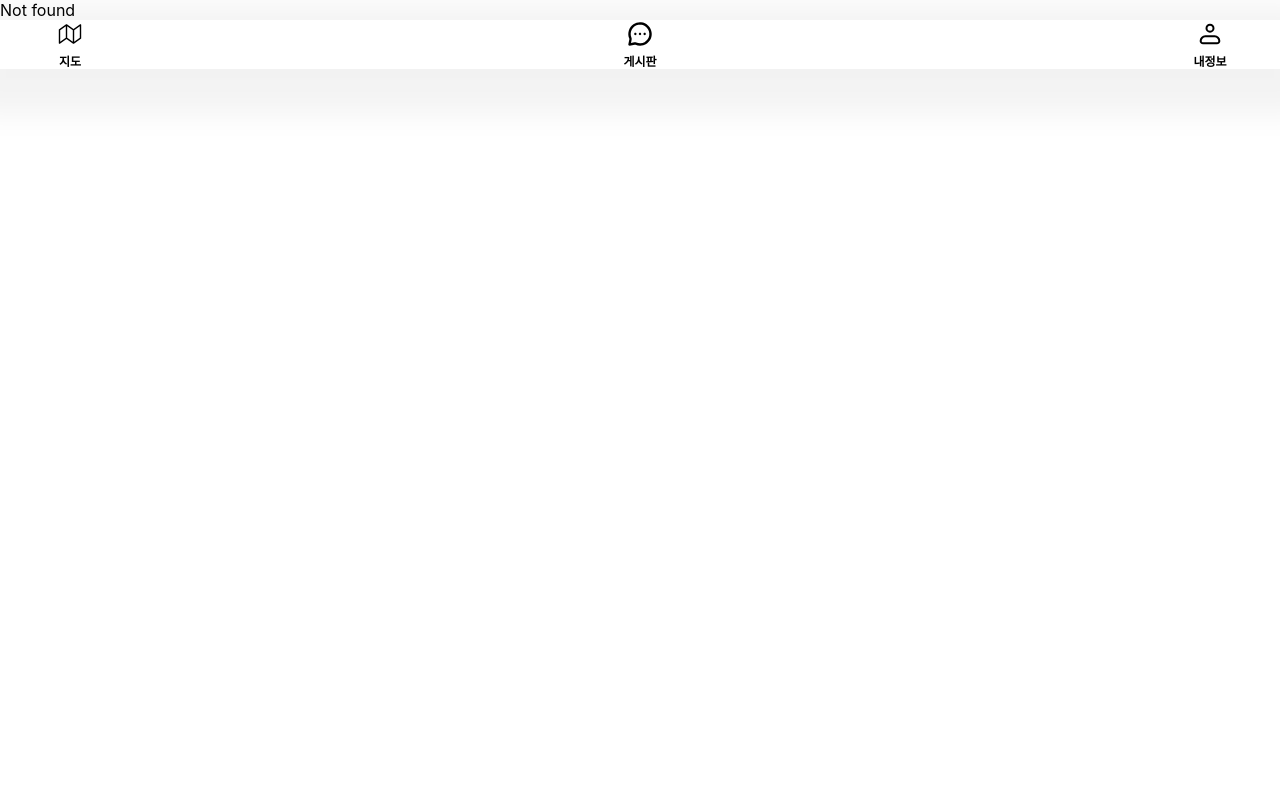
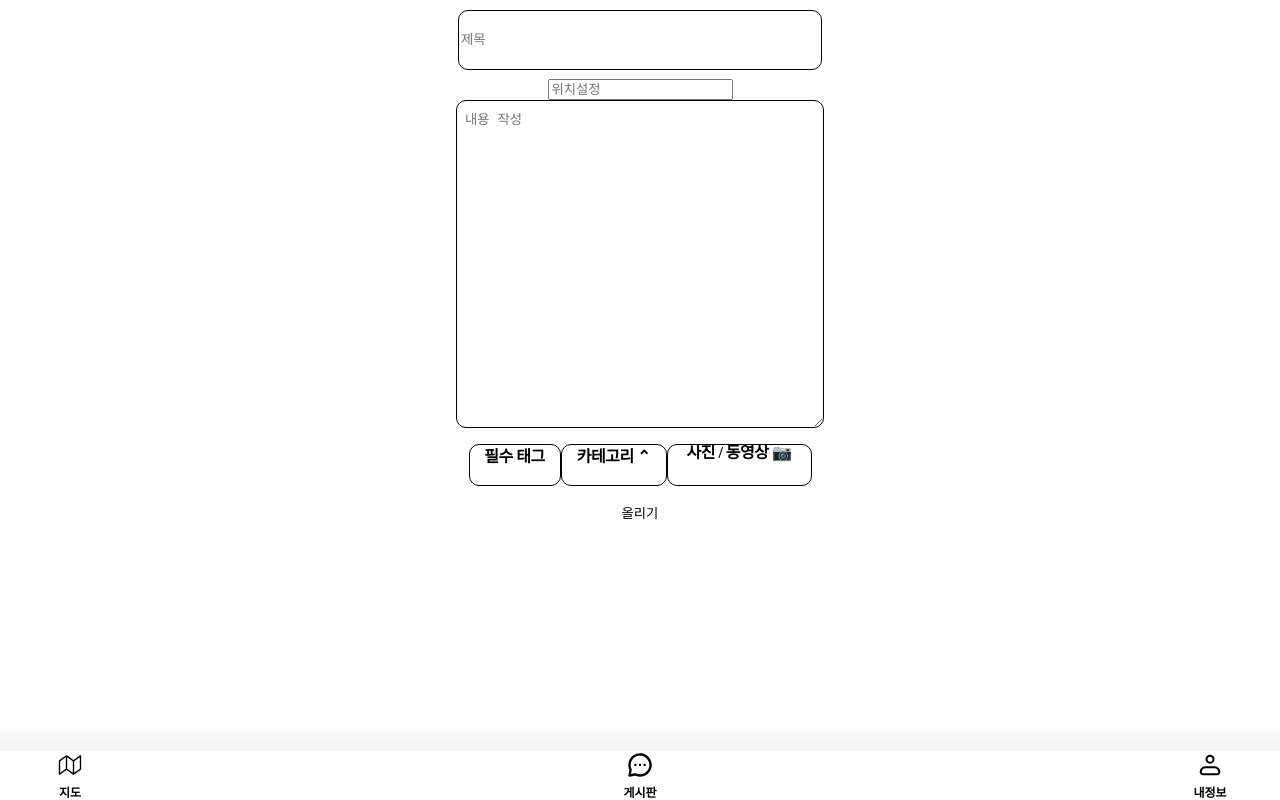
Before and after one commit to GyunHeee/Team_OE-FRONT, a React (Create React App) app: page /addPost in a window 1280 px wide. Before the commit this address had no page. Built offline with nearby package versions, Linux system fonts and the light colour scheme.

Commit message:
Feat: add AddpostView layout

```diff
--- a/src/index.js
+++ b/src/index.js
@@ -9,6 +9,8 @@ import HomeView from './pages/HomeView';
 import PostView from './pages/PostView';
 import PostListView from './pages/PostListView';
 import AlertView from './pages/user/AlertView';
+import LoginView from './pages/auth/LoginView';
+import AddPostView from './pages/user/AddPostView';
 
 const router = createBrowserRouter([
   {
@@ -20,6 +22,8 @@ const router = createBrowserRouter([
       { path: '/board/:board_id', element: <PostView /> },
       { path: '/boardList', element: <PostListView /> },
       { path: '/alert/:user_id', element: <AlertView /> },
+      { path: '/login', element: <LoginView /> },
+      { path: '/addPost', element: <AddPostView /> },
     ],
   },
 ]);
--- /dev/null
+++ b/src/pages/user/AddPostView.jsx
@@ -0,0 +1,97 @@
+import React, { useState } from 'react';
+import styles from './AddPostView.module.css';
+import styled from 'styled-components';
+
+// const DropdownContainer = styled.div`
+//   position: relative;
+//   display: inline-block;
+// `;
+
+// const div = styled.button`
+//   font-family: Pretendard;
+//   font-size: 12px;
+//   font-weight: 600;
+//   letter-spacing: -0.5px;
+//   text-align: left;
+//   padding: 0.5rem 0.8rem;
+//   border: 1px solid #eeeeee;
+//   border-radius: 10px 10px 0 0;
+//   white-space: nowrap;
+//   overflow: hidden;
+//   text-overflow: ellipsis;
+//   min-width: 80px;
+// `;
+
+const DropdownContent = styled.ul`
+  display: ${(props) => (props.isOpen ? 'block' : 'none')};
+  z-index: 1;
+`;
+const DropdownItem = styled.li`
+  padding: 0.5rem 0.8rem;
+  cursor: pointer;
+
+  font-family: Pretendard;
+
+  letter-spacing: -0.5px;
+  text-align: left;
+  padding: 0.5rem 0.8rem;
+  white-space: nowrap;
+  overflow: hidden;
+  text-overflow: ellipsis;
+  min-width: 80px;
+
+  &:hover {
+    background-color: #f9f9f9;
+  }
+`;
+
+export default function AddPostView() {
+  const categories = ['자연재해', '시위', '축제'];
+  const [selectedCategory, setSelectedCategory] = useState('카테고리');
+  const [isOpen, setIsOpen] = useState(false);
+
+  const handleCategoryChange = (category) => {
+    setSelectedCategory(category);
+    setIsOpen(false);
+  };
+
+  const handleDropdownToggle = () => {
+    setIsOpen(!isOpen);
+  };
+
+  return (
+    <form className={styles.container}>
+      <input className={styles.title} type="text" placeholder="제목" />
+      <input type="text" placeholder="위치설정" />
+      <textarea
+        className={styles.content}
+        placeholder="내용 작성"
+        name=""
+        id=""
+        cols="30"
+        rows="10"
+      ></textarea>
+      <div className={styles.etcContainer}>
+        <p className={styles.tag}>필수 태그</p>
+        <div className={styles.category}>
+          <div onClick={handleDropdownToggle}>{selectedCategory} ⌃</div>
+          <DropdownContent isOpen={isOpen}>
+            {categories.map((category) => (
+              <DropdownItem
+                key={category}
+                onClick={() => handleCategoryChange(category)}
+              >
+                {category}
+              </DropdownItem>
+            ))}
+          </DropdownContent>
+        </div>
+        <label className={styles.camera} for="input-file">
+          사진 / 동영상 📷
+        </label>
+        <input type="file" id="input-file" accept="image/*;capture=camera" />
+      </div>
+      <button type="submit">올리기</button>
+    </form>
+  );
+}
--- /dev/null
+++ b/src/pages/user/AddPostView.module.css
@@ -0,0 +1,81 @@
+.container {
+  display: flex;
+  flex-direction: column;
+  align-items: center;
+}
+
+.title {
+  margin: 0.6rem;
+  width: 358px;
+  height: 56px;
+
+  border-radius: 10px;
+  border: 1px solid #000000;
+}
+
+.content {
+  width: 350px;
+  height: 310px;
+  border-radius: 10px;
+  padding: 8px;
+  border: 1px solid #000000;
+}
+
+input[type='file'] {
+  display: none;
+}
+
+.etcContainer {
+  display: flex;
+  align-items: center;
+  justify-content: center;
+}
+
+.tag {
+  width: 90px;
+  height: 40px;
+  padding: 8px, 16px, 8px, 16px;
+  border-radius: 10px;
+  border: 1px solid #000000;
+
+  font-family: Pretendard;
+  font-size: 16px;
+  font-weight: 600;
+  line-height: 24px;
+  letter-spacing: -0.5px;
+  text-align: center;
+}
+
+.category {
+  width: 104px;
+  height: 40px;
+
+  padding: 8px, 8px, 8px, 16px;
+  border-radius: 10px;
+  border: 1px solid #000000;
+
+  font-family: Pretendard;
+  font-size: 16px;
+  font-weight: 600;
+  line-height: 24px;
+  letter-spacing: -0.5px;
+  text-align: center;
+}
+
+.camera {
+  width: 143px;
+  height: 40px;
+  padding: 8px, 8px, 8px, 16px;
+  border-radius: 10px;
+
+  border: 1px solid #000000;
+
+  font-family: Pretendard;
+  font-size: 16px;
+  font-weight: 600;
+  line-height: 24px;
+  letter-spacing: -0.5px;
+  text-align: center;
+
+  line-height: 1;
+}
```
Also changed, not shown: src/pages/user/AlertView.module.css (deleted, +0 -41 lines).
